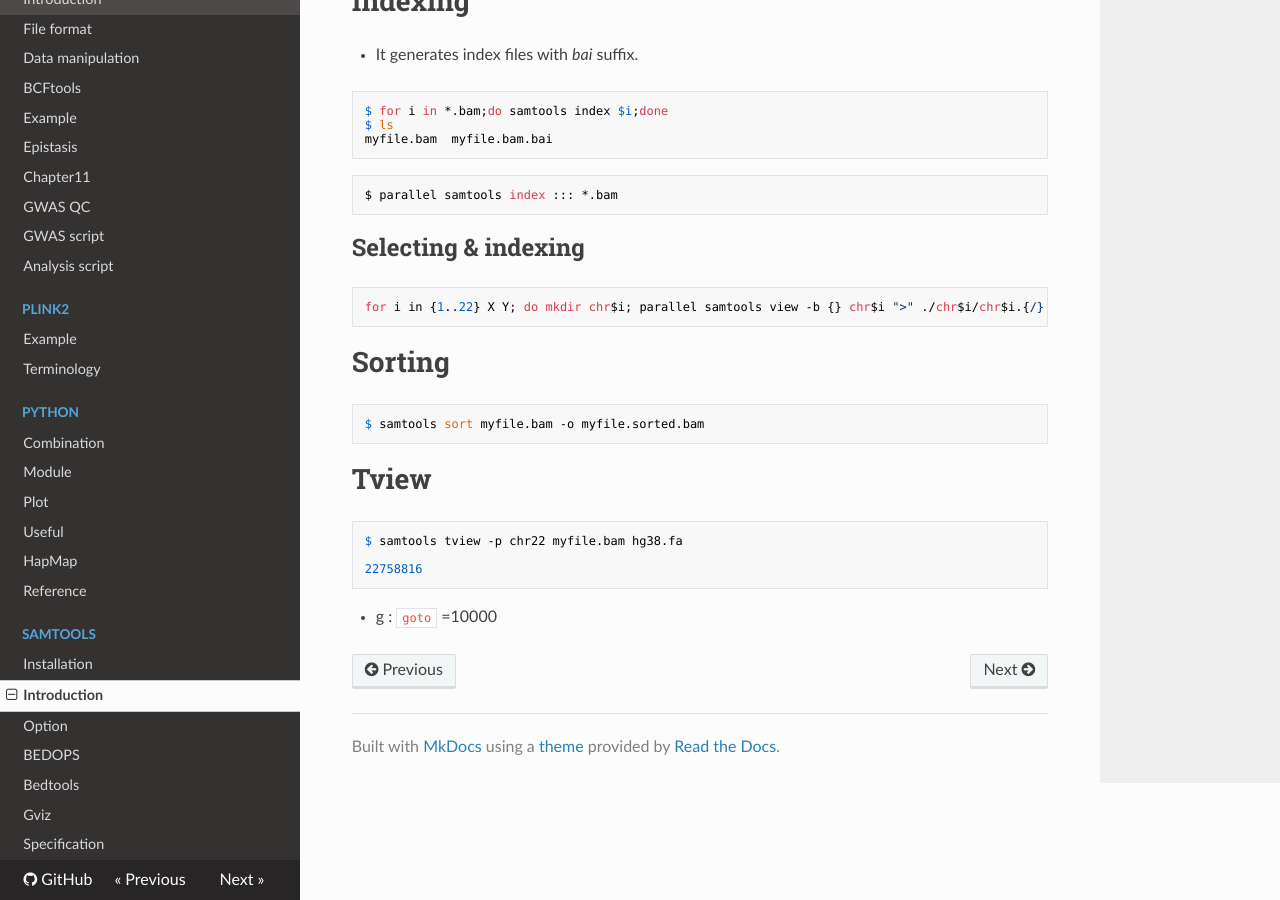
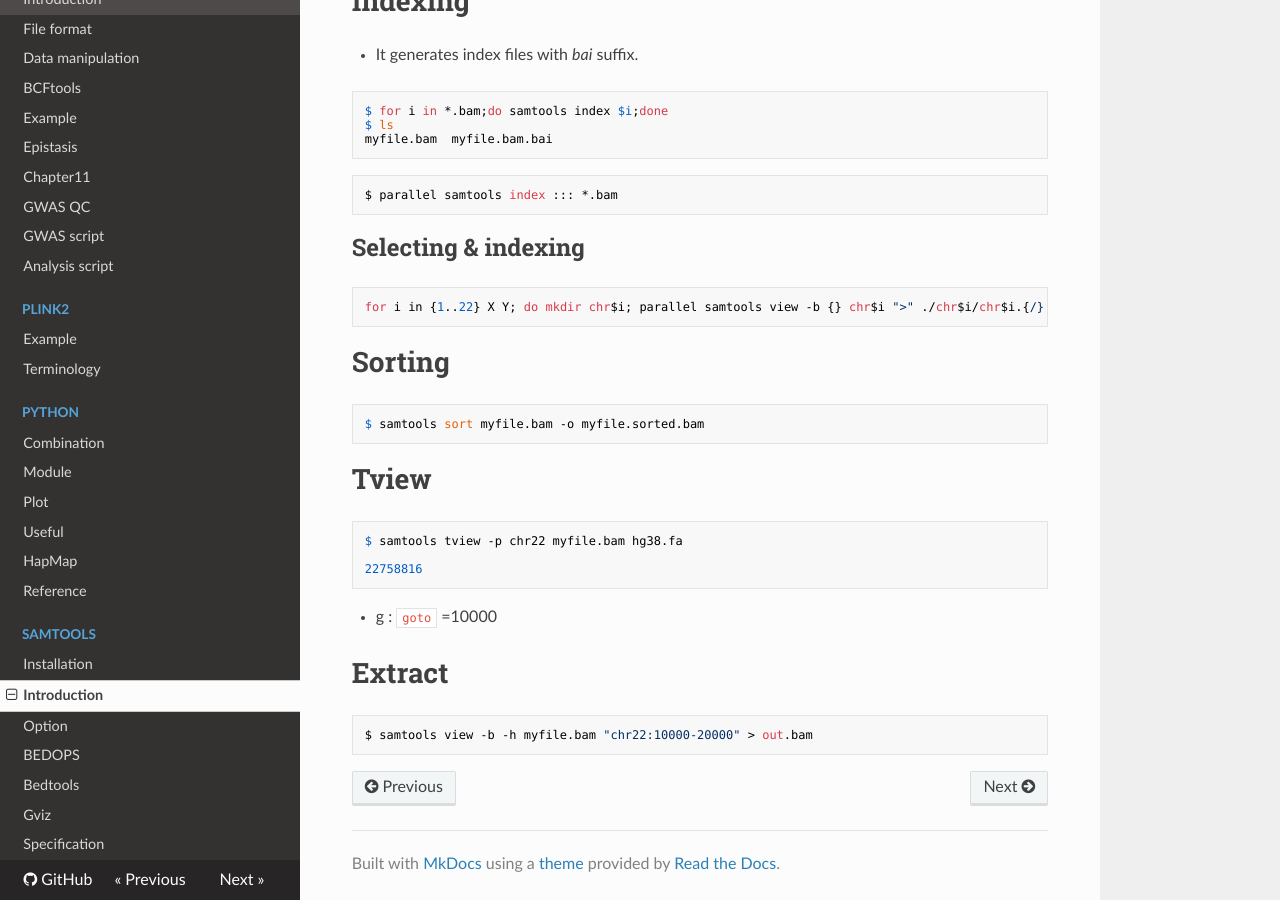
Before and after one commit to WonyoungCho/plink, an MkDocs documentation site: the page built from docs/samtools_int.md, in a window 1280 px wide and 900 px high, scrolled down 531 px. Built offline with MkDocs 1.6.1, drawn with Linux system fonts in a browser that asks for light colours; nearby versions of some CDN libraries; old or Windows-style settings are respelled for this version of MkDocs.

Commit message:
Update samtools_int.md

````diff
--- a/docs/samtools_int.md
+++ b/docs/samtools_int.md
@@ -44,3 +44,8 @@ $ samtools tview -p chr22 myfile.bam hg38.fa
 22758816
 ```
 - g : `goto` =10000
+
+# Extract
+```
+$ samtools view -b -h myfile.bam "chr22:10000-20000" > out.bam
+```
````
